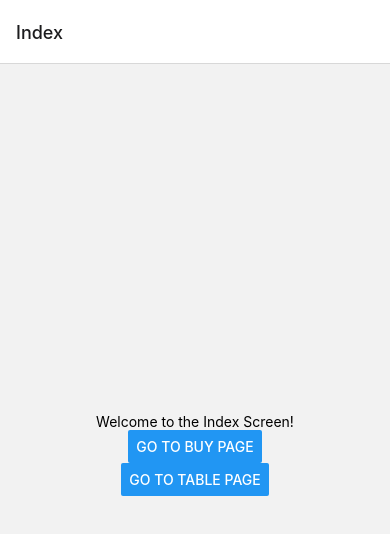
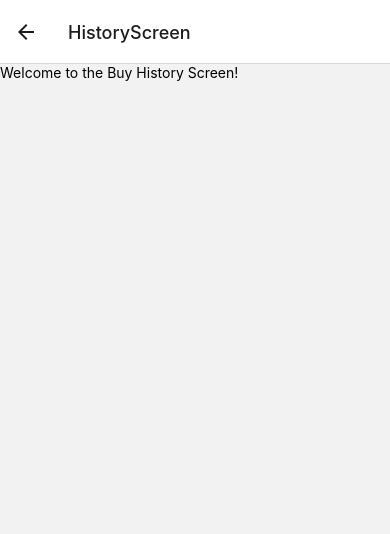
Before and after one commit to AfterFX/bpEka-New, a React Native app: screen /HistoryScreen in a window 390 px wide. Shown: the top 534 px of the page. Built offline with nearby package versions, Linux system fonts and the light colour scheme.

Commit message:
navigator small changes

```diff
--- a/navigation/AppNavigator.js
+++ b/navigation/AppNavigator.js
@@ -4,7 +4,7 @@ import { createNativeStackNavigator } from '@react-navigation/native-stack';
 
 import IndexScreen from '../screens/IndexScreen';
 import BuyScreen from '../screens/BuyScreen';
-import TableScreen from '../screens/TableScreen';
+import HistoryScreen from '../screens/HistoryScreen';
 
 
 const Stack = createNativeStackNavigator();
@@ -14,8 +14,8 @@ const AppNavigator = () => {
         <NavigationContainer>
             <Stack.Navigator>
                 <Stack.Screen name="Index" component={IndexScreen} />
-                <Stack.Screen name="BuyHistory" component={BuyScreen} />
-                <Stack.Screen name="Table" component={TableScreen} />
+                <Stack.Screen name="BuyScreen" component={BuyScreen} />
+                <Stack.Screen name="HistoryScreen" component={HistoryScreen} />
             </Stack.Navigator>
         </NavigationContainer>
     );
--- a/screens/TableScreen.js
+++ b/screens/HistoryScreen.js
@@ -1,7 +1,7 @@
 import React from 'react';
 import { View, Text } from 'react-native';
 
-const TableScreen = () => {
+const HistoryScreen = () => {
     return (
         <View>
             <Text>Welcome to the Buy History Screen!</Text>
@@ -9,4 +9,4 @@ const TableScreen = () => {
     );
 };
 
-export default TableScreen;
+export default HistoryScreen;
--- a/screens/IndexScreen.js
+++ b/screens/IndexScreen.js
@@ -3,19 +3,19 @@ import { View, Text, StyleSheet, Button } from 'react-native';
 import { AntDesign } from '@expo/vector-icons';
 
 const IndexScreen = ({ navigation }) => {
-    const goToBuyHistory = () => {
-        navigation.navigate('BuyHistory');
+    const goBuyScreen = () => {
+        navigation.navigate('BuyScreen');
     };
 
-    const goTableScreen = () => {
-        navigation.navigate('Table');
+    const goHistoryScreen = () => {
+        navigation.navigate('HistoryScreen');
     };
 
     return (
         <View style={styles.container}>
             <Text>Welcome to the Index Screen!</Text>
-            <Button title="Go to Buy page" onPress={goToBuyHistory} />
-            <Button title="Go to Table page" onPress={goTableScreen} />
+            <Button title="Go to Buy page" onPress={goBuyScreen} />
+            <Button title="Go to History page" onPress={goHistoryScreen} />
         </View>
     );
 };
```
